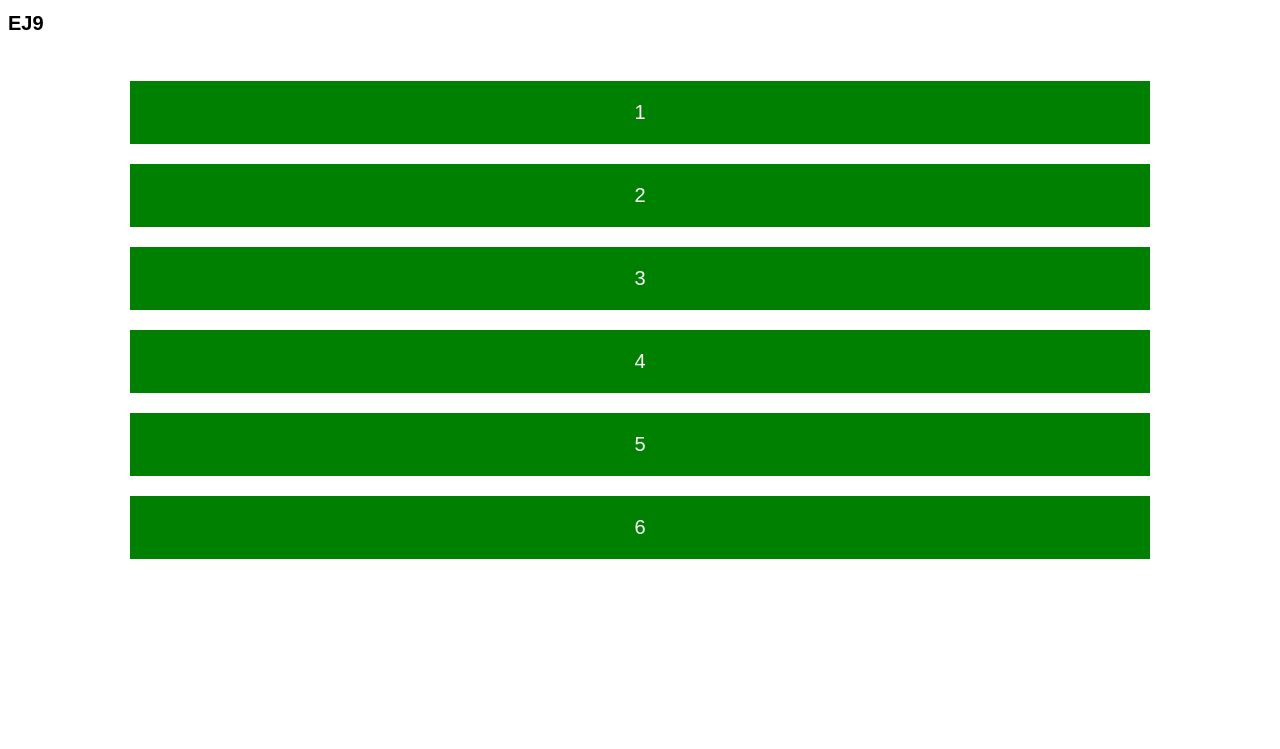
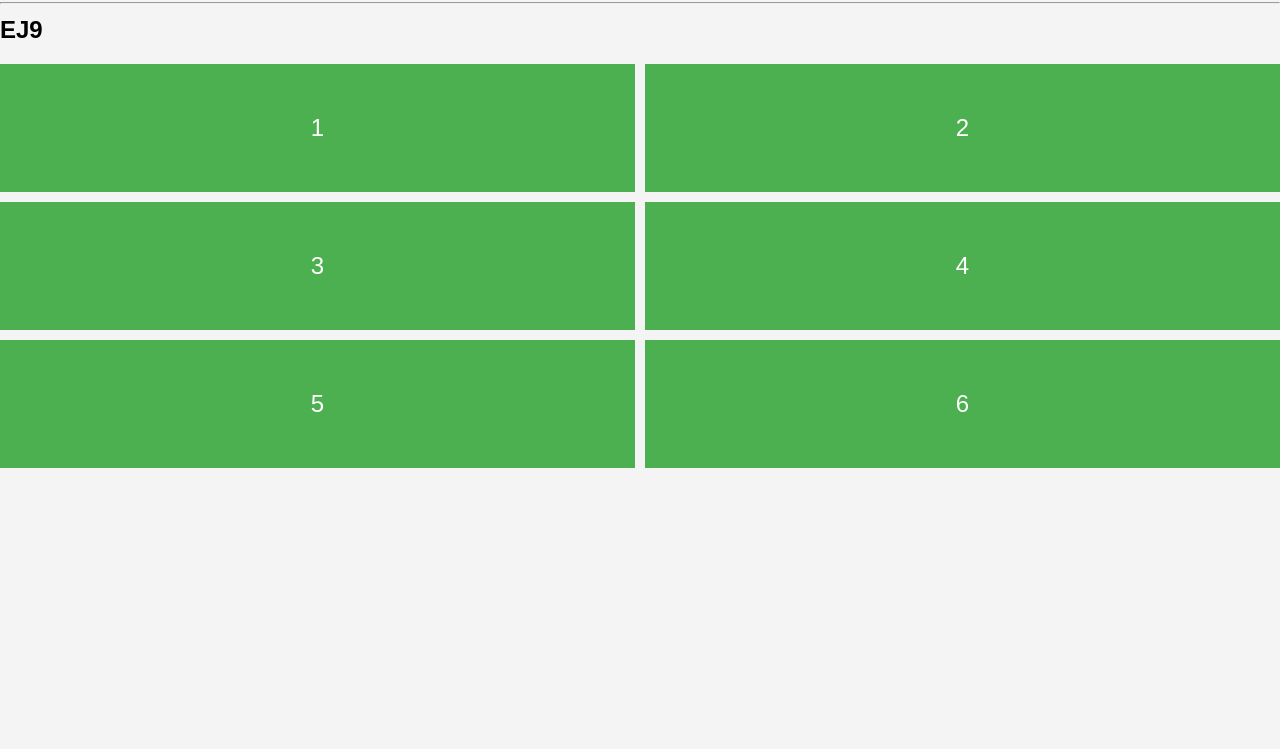
Before and after one commit to alexmenz28/Html, a plain HTML site: page Listas de contenidos/PracricaCss/practica9.html in a window 1280 px wide. Shown: the part 67-816 px from the top of the page. Drawn offline with Linux system fonts and the light colour scheme.

Commit message:
practica css

```diff
--- a/Listas de contenidos/PracricaCss/practica10.css
+++ b/Listas de contenidos/PracricaCss/practica10.css
@@ -16,7 +16,6 @@ h2 {
     display: flex;
     justify-content: space-around;
     background-color: blue;
-    padding: 20px;
     margin-bottom: 20px;
 }
 
@@ -25,8 +24,7 @@ h2 {
     color: white;
     font-size: 18px;
     text-align: center;
-    padding: 10px;
-    flex: 1;
+    padding: 20px;
     margin: 0 10px;
 }
 
--- /dev/null
+++ b/Listas de contenidos/PracricaCss/practica11.css
@@ -0,0 +1,56 @@
+body {
+    display: flex;
+    justify-content: center;
+    align-items: center;
+    height: 100vh;
+    margin: 0;
+    background-color: #ccc;
+    font-family: Arial, sans-serif;
+}
+
+.form-container {
+    background-color: #fff;
+    padding: 20px;
+    border-radius: 10px;
+    box-shadow: 0 0 10px rgba(0, 0, 0, 0.1);
+    width: 400px;
+}
+
+.registration-form {
+    display: flex;
+    flex-direction: column;
+    align-items: center;
+}
+
+.registration-form h2 {
+    margin-bottom: 20px;
+    font-weight: bold;
+}
+
+.registration-form label {
+    align-self: flex-start;
+    margin-bottom: 5px;
+    font-weight: bold;
+}
+
+.registration-form input {
+    width: 100%;
+    padding: 10px;
+    margin-bottom: 20px;
+    border: 1px solid #ccc;
+    border-radius: 5px;
+}
+
+.registration-form button {
+    width: 100%;
+    padding: 10px;
+    background-color: #007BFF;
+    color: white;
+    border: none;
+    border-radius: 5px;
+    cursor: pointer;
+}
+
+.registration-form button:hover {
+    background-color: #0056b3;
+}
--- a/Listas de contenidos/PracricaCss/practica9.css
+++ b/Listas de contenidos/PracricaCss/practica9.css
@@ -1,30 +1,35 @@
 body {
     font-family: Arial, sans-serif;
+    justify-content: center;
+    align-items: center;
+    height: 100vh;
+    margin: 0;
+    background-color: #f4f4f4;
 }
 
-h1 {
-    font-size: 24px;
-    font-weight: bold;
+
+h1, h2 {
+    margin: 0.5em 0;
 }
 
-h2 {
-    font-size: 20px;
-    font-weight: bold;
+hr {
+    margin: 0.5em auto;
 }
 
-.flex-container {
-    display: flex;
-    flex-direction: column;
-    align-items: center;
-    padding: 20px;
+.grid {
+    display: grid;
+    grid-template-columns: repeat(2, 1fr);
+    gap: 10px;
+    max-width: 1400px;
+    margin: 20px auto;
 }
 
-.flex-item {
-    background-color: green;
+.grid-item {
+    background-color: #4CAF50;
     color: white;
-    font-size: 20px;
-    width: 80%;
-    text-align: center;
-    padding: 20px;
-    margin: 10px 0;
+    padding: 50px;
+    font-size: 1.5em;
+    display: flex;
+    justify-content: center;
+    align-items: center;
 }
--- a/Listas de contenidos/PracricaCss/practica9.html
+++ b/Listas de contenidos/PracricaCss/practica9.html
@@ -7,16 +7,18 @@
     <link rel="stylesheet" href="practica9.css">
 </head>
 <body>
-    <h1>GRID</h1>
-    <hr>
-    <h2>EJ9</h2>
-    <div class="flex-container">
-        <div class="flex-item">1</div>
-        <div class="flex-item">2</div>
-        <div class="flex-item">3</div>
-        <div class="flex-item">4</div>
-        <div class="flex-item">5</div>
-        <div class="flex-item">6</div>
+    <div class="container">
+        <h1>GRID</h1>
+        <hr>
+        <h2>EJ9</h2>
+        <div class="grid">
+            <div class="grid-item">1</div>
+            <div class="grid-item">2</div>
+            <div class="grid-item">3</div>
+            <div class="grid-item">4</div>
+            <div class="grid-item">5</div>
+            <div class="grid-item">6</div>
+        </div>
     </div>
 </body>
 </html>
```
Also changed, not shown: Listas de contenidos/PracricaCss/practica10.html (+1 -0 lines), Listas de contenidos/PracricaCss/practica11.html (added, +26 -0 lines).
